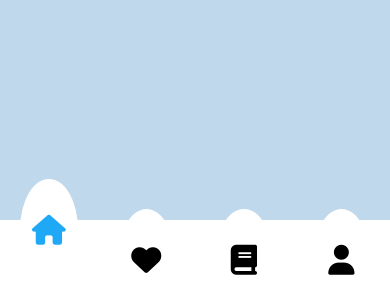
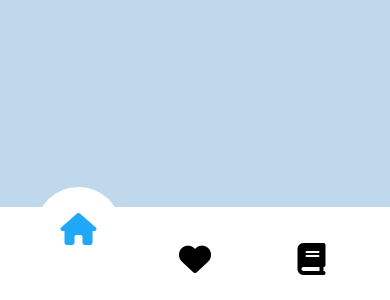
Before and after one commit to Neerajyadav604/bottomnavbar, a plain HTML site: page index.html in a window 390 px wide. Shown: the part 544-844 px from the top of the page. Drawn offline with Linux system fonts and the light colour scheme.

Commit message:
Update style.css
changed the whole css

```diff
--- a/style.css
+++ b/style.css
@@ -1,73 +1,114 @@
-*{
-    margin:0;
-    border:0;
-
-}
-body{
-background-color:#c0d8ec;
+* {
+    margin: 0;
+    padding: 0;
+    box-sizing: border-box;
 }
 
+body {
+    background-color: #c0d8ec;
+}
 
-.navbar1{
-    height:80px;
-    width:100%;
+/* NAVBAR */
+.navbar1 {
+    height: 10vh;  /* Scales with viewport height */
+    width: 100%;
     background-color: lightpink;
-    display:flex;
-    justify-content:center;
-    align-items:center;
+    display: flex;
+    justify-content: center;
+    align-items: center;
     position: fixed;
     bottom: 0;
     left: 0;
+}
 
+/* ICON CONTAINER */
+.icon {
+    height: 100%;
+    width: 100%;
+    background-color: white;
+    display: flex;
+    justify-content: center;
+    align-items: center;
+    gap: 15px; /* Space between items */
+    flex-wrap: wrap; /* Allow items to wrap if needed */
+}
 
+/* ITEMS */
+.item {
+    height: 10vh; /* Adjusts to screen height */
+    width: 10vh;
+    background-color: white;
+    display: flex;
+    justify-content: center;
+    align-items: center;
+    border-radius: 50%;
+    font-size: 2rem; /* Responsive font size */
+    cursor: pointer;
+    margin: 10px;
+    transition: transform 0.7s ease, color 0.7s ease;
 }
-.icon{
-    height:100%;
-    width:100%;
-    background-color: white;
-    display:flex;
-    justify-content:center;
-    align-items:center;
 
+/* ACTIVE STATES */
+.active, .active2, .active3, .active4 {
+    transform: translateY(-30px);
+    transition: transform 0.7s ease, color 0.7s ease;
+}
 
+.active { color: #1fa8f5; }
+.active2 { color: red; }
+.active3 { color: #47e6a4; }
+.active4 { color: #34279c; }
 
+/* 🔹 RESPONSIVE DESIGN */
 
+/* 📱 Small Screens (Phones) */
+@media (max-width: 600px) {
+    .navbar1 {
+        height: 12vh;  /* Increase height for better spacing */
+    }
 
+    .icon {
+        flex-wrap: wrap;
+        gap: 10px;
+    }
+
+    .item {
+        height: 9vh;
+        width: 9vh;
+        font-size: 1.8rem;
+    }
 }
-.item{
 
-    height:12vh;
-    width:12vh;
-    background-color:white;
-    display:flex;
-    justify-content:center;
-    align-items:center;
-   border-radius:50%;
-   font-size:30px;
-   cursor:pointer;
-    margin:20px;
+/* 💻 Medium Screens (Tablets) */
+@media (max-width: 900px) {
+    .navbar1 {
+        height: 11vh;
+    }
 
+    .icon {
+        gap: 12px;
+    }
+
+    .item {
+        height: 10vh;
+        width: 10vh;
+        font-size: 2rem;
+    }
 }
-.active{
-    transform:translateY(-30px);
-    transition:0.9s ease;
-    color:#1fa8f5
 
+/* 🖥 Large Screens (Desktops) */
+@media (min-width: 1200px) {
+    .navbar1 {
+        height: 8vh;
+    }
+
+    .icon {
+        gap: 20px;
+    }
+
+    .item {
+        height: 11vh;
+        width: 11vh;
+        font-size: 2.2rem;
+    }
 }
-.active2{
-    transform:translateY(-30px);
-    transition:0.9s ease;
-
-    color:red;
-}
-.active3{
-    transform:translateY(-30px);
-    transition:0.9s ease;
-    color:#47e6a4;
-}
-.active4{
-    transform:translateY(-30px);
-    transition:0.9s ease;
-    color:#34279c;
-
-}
```
